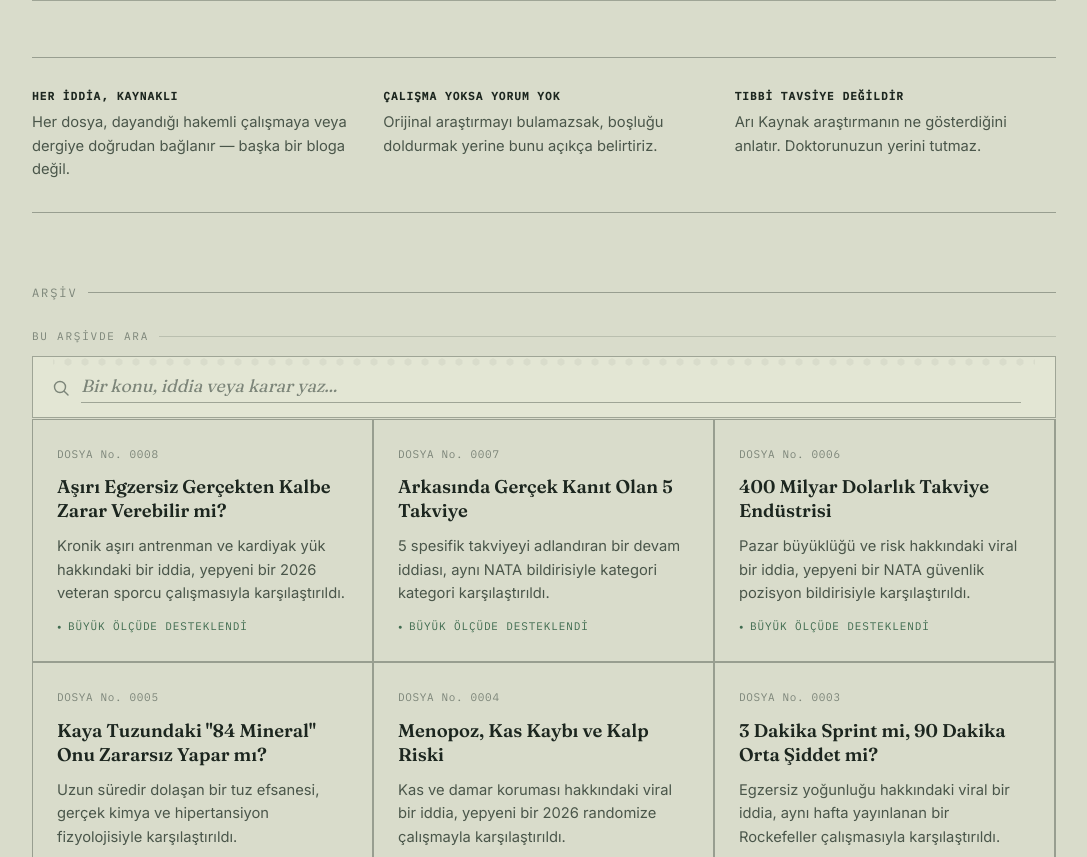
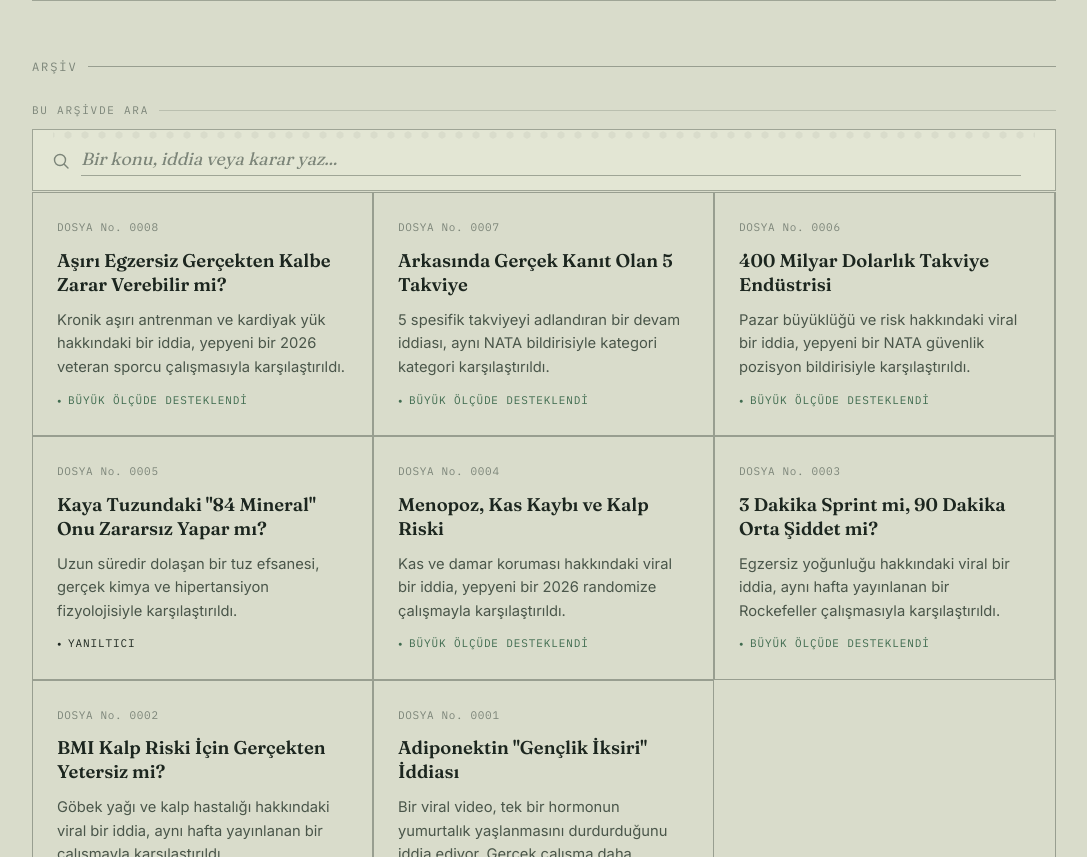
Before and after one commit to nitrate07/Blog, a plain HTML site: page tr/index.html in a window 1280 px wide. Shown: the part 933-1790 px from the top of the page, without its empty margins (96-1183 px from the left). Drawn offline with Linux system fonts and the light colour scheme.

Commit message:
Remove trust-strip (Every claim sourced / No verdict without a study / Not medical advice) from both homepages; archive+search now sits directly under the featured case file

```diff
--- a/tr/index.html
+++ b/tr/index.html
@@ -86,12 +86,6 @@
 
     <a href="/Blog/tr/makaleler/asiri-egzersiz-kalp-riski.html" class="case-cta">Dosyanın tamamını oku</a>
   </article>
-
-  <div class="trust-strip">
-    <div class="trust-item"><strong>Her iddia, kaynaklı</strong>Her dosya, dayandığı hakemli çalışmaya veya dergiye doğrudan bağlanır — başka bir bloga değil.</div>
-    <div class="trust-item"><strong>Çalışma yoksa yorum yok</strong>Orijinal araştırmayı bulamazsak, boşluğu doldurmak yerine bunu açıkça belirtiriz.</div>
-    <div class="trust-item"><strong>Tıbbi tavsiye değildir</strong>Arı Kaynak araştırmanın ne gösterdiğini anlatır. Doktorunuzun yerini tutmaz.</div>
-  </div>
 
   <section id="arsiv">
     <div class="section-label">Arşiv</div>
```
Also changed, not shown: index.html (+0 -6 lines).
